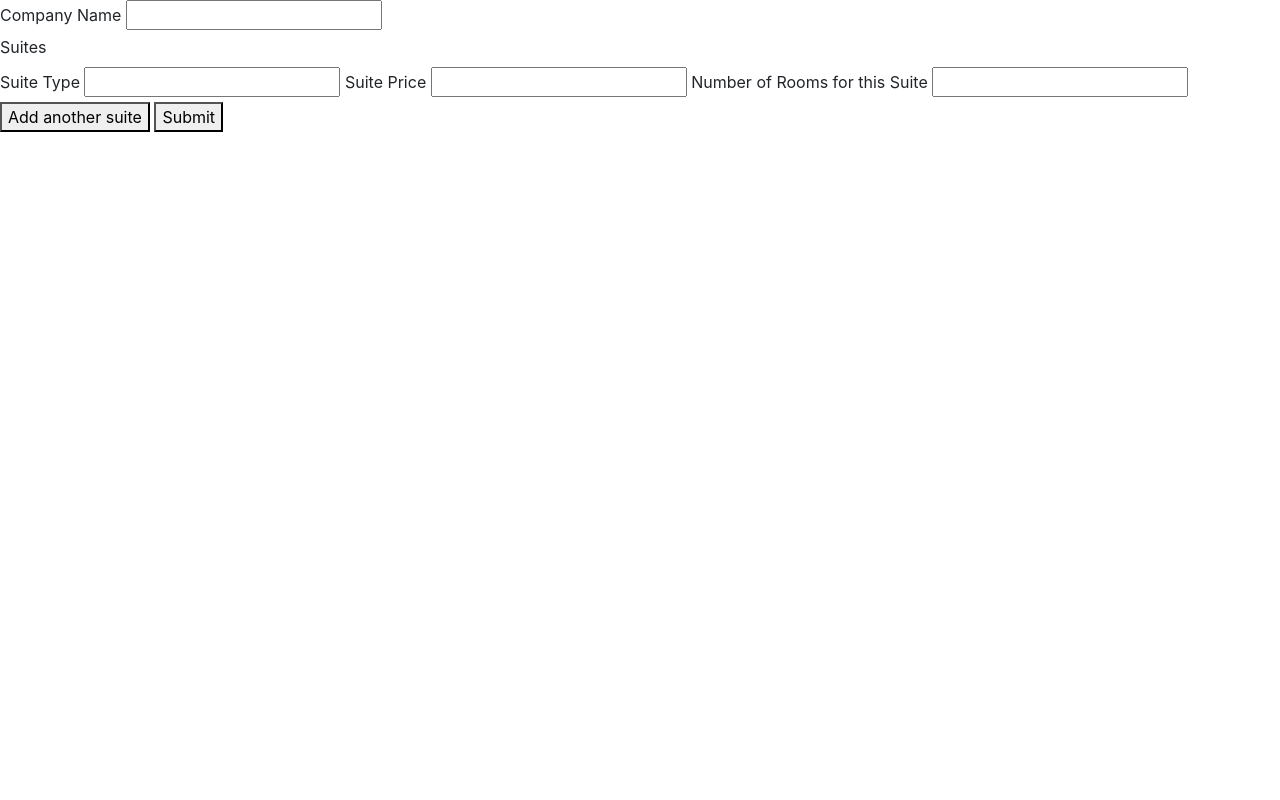
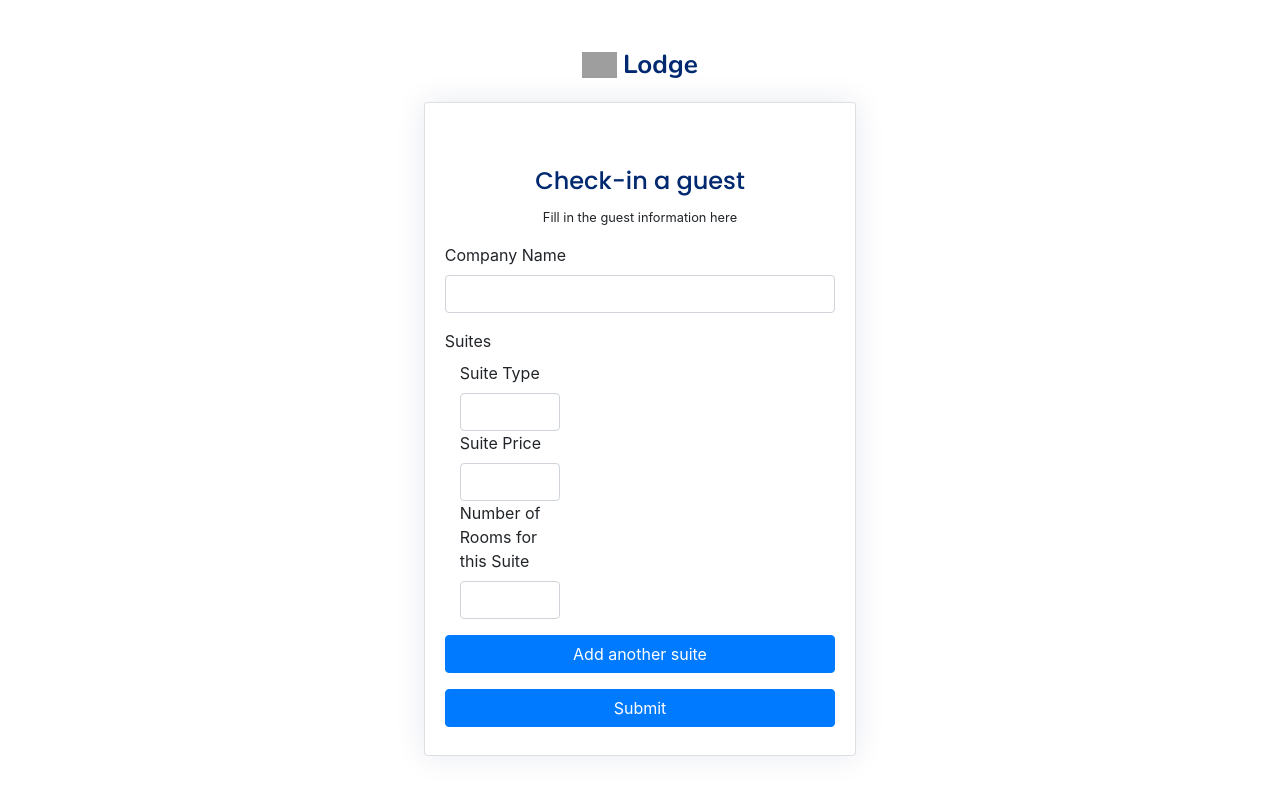
Before and after one commit to isaacenobun/Lodge, a Django app: page /onboarding in a window 1280 px wide. Run offline with Django 4.2, Linux system fonts and the light colour scheme; some libraries are stand-ins or nearby versions; grey boxes are pictures that could not be loaded.

Commit message:
Onboarding page

```diff
--- a/Lodge/LodgeApp/templates/onboarding.html
+++ b/Lodge/LodgeApp/templates/onboarding.html
@@ -1,40 +1,139 @@
-{% extends 'base.html' %}
-{% load static %}
+{% extends 'base.html' %} {% load static %} {% block content %}
 
+<body>
+  <main>
+    <div class="container">
+      <section
+        class="section register min-vh-100 d-flex flex-column align-items-center justify-content-center py-4"
+      >
+        <div class="container">
+          <div class="row justify-content-center">
+            <div
+              class="col-xl-5 col-lg-6 col-md-8 d-flex flex-column align-items-center justify-content-center"
+            >
+              <div class="d-flex justify-content-center py-4">
+                <a
+                  href="{% url 'dashboard' %}"
+                  class="logo d-flex align-items-center w-auto"
+                >
+                  <img src="{% static 'img/logo.png' %}" alt="" />
+                  <span class="d-none d-lg-block">Lodge</span>
+                </a>
+              </div>
+              <!-- End Logo -->
 
-{% block content %}
-
-<form action="" method="post">
+              <div class="card mb-3">
+                <div class="card-body">
+                  <div class="pt-4 pb-2">
+                    <h5 class="card-title text-center pb-0 fs-4">
+                      Check-in a guest
+                    </h5>
+                    <p class="text-center small">
+                      Fill in the guest information here
+                    </p>
+                    <form class="row g-3" action="" method="post">
                       {% csrf_token %}
 
                       <!-- Company Name -->
+                      <div class="col-12">
                         <label for="company_name">Company Name</label>
-    <input type="text" name="company_name" id="company_name" required>
+                        <input
+                          type="text"
+                          name="company_name"
+                          class="form-control"
+                          id="company_name"
+                          required
+                        />
+                        <div class="invalid-feedback">
+                          Please, enter your company name!
+                        </div>
+                      </div>
 
                       <!-- Suites Section -->
-    <div id="suites-container">
+                      <div class="col-12" id="suites-container">
                         <label for="">Suites</label>
 
                         <!-- Initial suite input fields -->
                         <div class="suite">
-            <label for="suite_type_1">Suite Type</label>
-            <input type="text" name="suite_type_1" required>
+                          <div class="col-4">
+                            <label for="suite_type_1" class="form-label"
+                              >Suite Type</label
+                            >
+                            <input
+                              class="form-control"
+                              type="text"
+                              name="suite_type_1"
+                              required
+                            />
+                            <div class="invalid-feedback">
+                              Please, enter a value!
+                            </div>
+                          </div>
 
-            <label for="suite_price_1">Suite Price</label>
-            <input type="number" name="suite_price_1" min="0" required>
+                          <div class="col-4">
+                            <label for="suite_price_1" class="form-label"
+                              >Suite Price</label
+                            >
+                            <input
+                              class="form-control"
+                              type="number"
+                              name="suite_price_1"
+                              min="0"
+                              required
+                            />
+                            <div class="invalid-feedback">
+                              Please, enter a value!
+                            </div>
+                          </div>
 
-            <label for="suite_rooms_1">Number of Rooms for this Suite</label>
-            <input type="number" name="suite_rooms_1" min="0" class="room-count" data-suite-index="1" required>
+                          <div class="col-4">
+                            <label for="suite_rooms_1" class="form-label"
+                              >Number of Rooms for this Suite</label
+                            >
+                            <input
+                              type="number"
+                              name="suite_rooms_1"
+                              min="0"
+                              class="room-count form-control"
+                              data-suite-index="1"
+                              required
+                            />
+                            <div class="invalid-feedback">
+                              Please, enter a value!
+                            </div>
+                          </div>
 
                           <div class="room-tags" id="room_tags_1"></div>
                         </div>
                       </div>
 
                       <!-- Button to add more suites -->
-    <button type="button" id="add-suite">Add another suite</button>
+                      <div class="col-12">
+                        <button
+                          class="btn btn-primary w-100"
+                          type="button"
+                          id="add-suite"
+                        >
+                          Add another suite
+                        </button>
+                      </div>
 
                       <!-- Submit Button -->
-    <button type="submit">Submit</button>
+                      <div class="col-12">
+                        <button class="btn btn-primary w-100" type="submit">
+                          Submit
+                        </button>
+                      </div>
                     </form>
+                  </div>
+                </div>
+              </div>
+            </div>
+          </div>
+        </div>
+      </section>
+    </div>
+  </main>
+</body>
 
 {% endblock content %}
```
Also changed, not shown: Lodge/db.sqlite3. Lines whose indentation alone changed are shown as unchanged.
